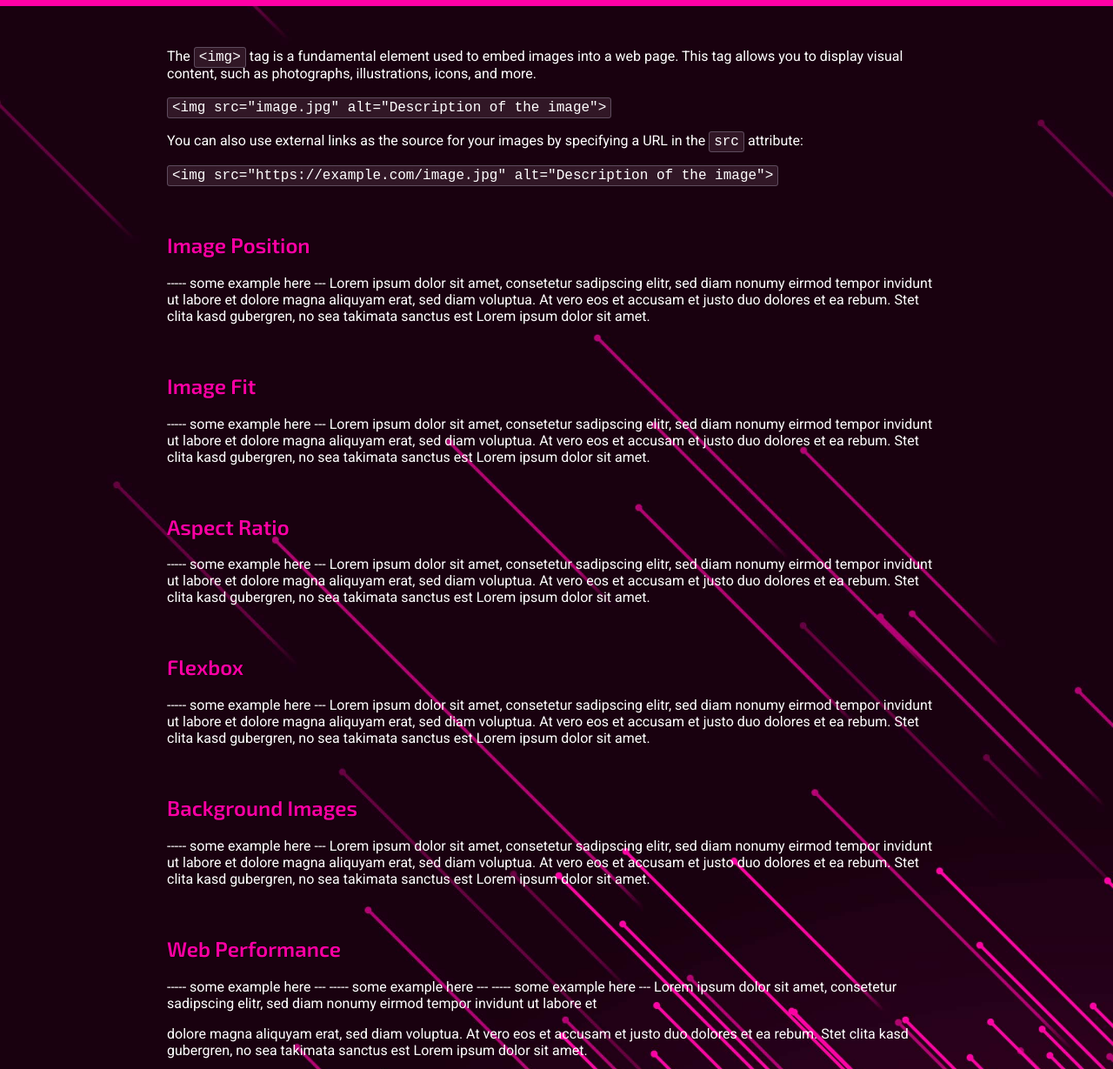
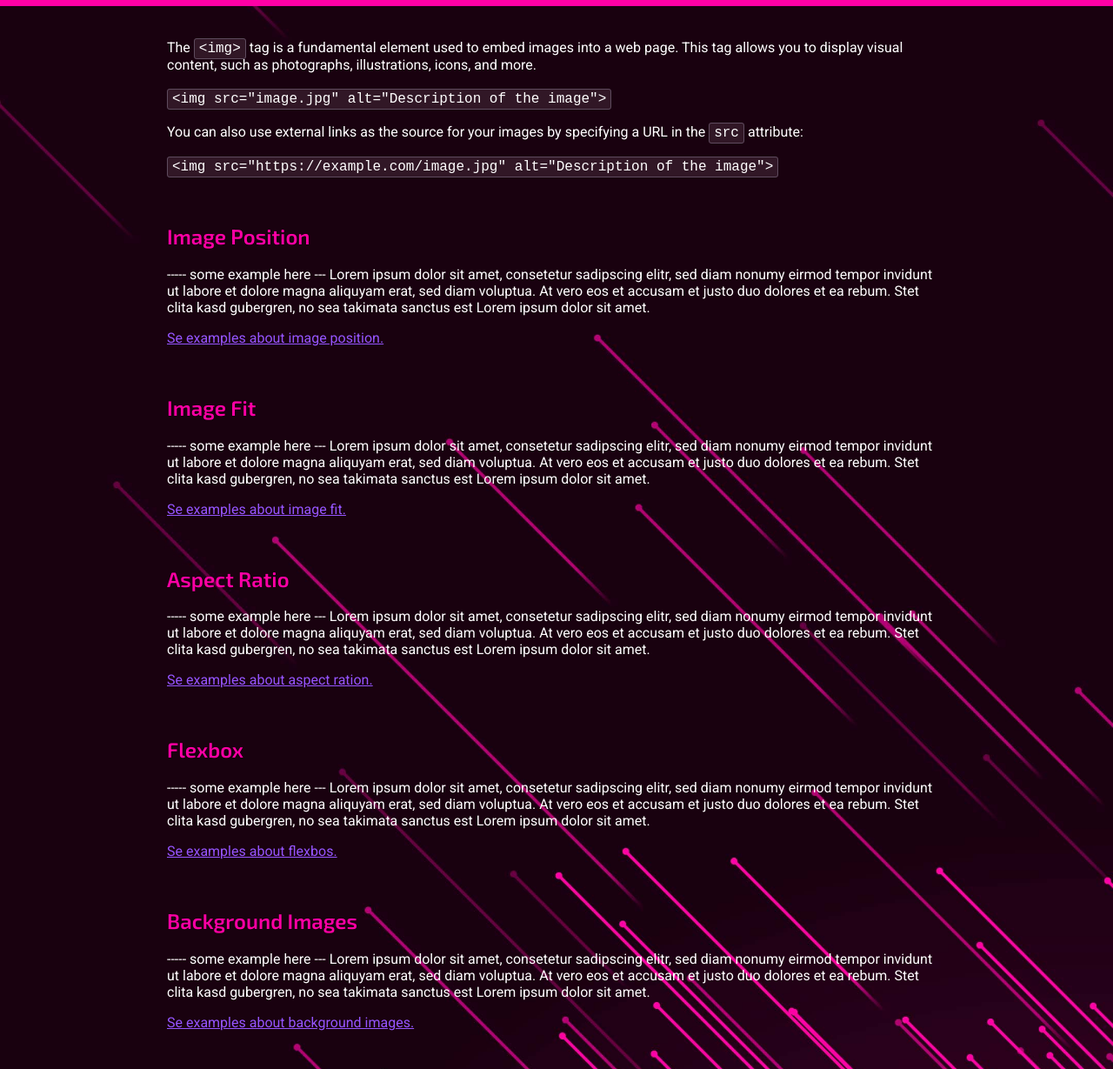
Before and after one commit to DavidGrasboeck/WDP-Images, a plain HTML site: page Summary/Summary.html in a window 1280 px wide. Shown: the part 71-1300 px from the top of the page at 87% size. Drawn offline with Linux system fonts and the light colour scheme.

Commit message:
Link to examples

```diff
--- a/Summary/Summary.html
+++ b/Summary/Summary.html
@@ -11,8 +11,6 @@
     <link rel="preconnect" href="https://fonts.gstatic.com" crossorigin>
     <link href="https://fonts.googleapis.com/css2?family=Exo+2:wght@600&family=Roboto&display=swap" rel="stylesheet">
 </head>
-
-
 
 <body>
     <header class="header">
@@ -39,6 +37,7 @@
             dolore magna aliquyam erat, sed diam voluptua. At vero eos et accusam et justo duo dolores et ea rebum. Stet
             clita kasd gubergren, no sea takimata sanctus est Lorem ipsum dolor sit amet.
         </p>
+        <p></s><a href="../CodeExamples/ImageFit/ImageFit.html" class="nav-link">Se  examples about image position.</a></p>
     </section>
     <section>
         <h2>Image Fit</h2>
@@ -47,6 +46,7 @@
             dolore magna aliquyam erat, sed diam voluptua. At vero eos et accusam et justo duo dolores et ea rebum. Stet
             clita kasd gubergren, no sea takimata sanctus est Lorem ipsum dolor sit amet.
         </p>
+        <p></s><a href="../CodeExamples/ImageFit/ImageFit.html" class="nav-link">Se  examples about image fit.</a></p>
     </section>
     <section>
         <h2>Aspect Ratio</h2>
@@ -55,6 +55,7 @@
             dolore magna aliquyam erat, sed diam voluptua. At vero eos et accusam et justo duo dolores et ea rebum. Stet
             clita kasd gubergren, no sea takimata sanctus est Lorem ipsum dolor sit amet.
         </p>
+        <p></s><a href="../CodeExamples/ImageFit/ImageFit.html" class="nav-link">Se  examples about aspect ration.</a></p>
     </section>
     <section>
         <h2>Flexbox</h2>
@@ -63,6 +64,7 @@
             dolore magna aliquyam erat, sed diam voluptua. At vero eos et accusam et justo duo dolores et ea rebum. Stet
             clita kasd gubergren, no sea takimata sanctus est Lorem ipsum dolor sit amet.
         </p>
+        <p></s><a href="../CodeExamples/ImageFit/ImageFit.html" class="nav-link">Se  examples about flexbos.</a></p>
     </section>
     <section>
         <h2>Background Images</h2>
@@ -71,6 +73,7 @@
             dolore magna aliquyam erat, sed diam voluptua. At vero eos et accusam et justo duo dolores et ea rebum. Stet
             clita kasd gubergren, no sea takimata sanctus est Lorem ipsum dolor sit amet.
         </p>
+        <p></s><a href="../CodeExamples/ImageFit/ImageFit.html" class="nav-link">Se  examples about background images.</a></p>
     </section>
     <section>
         <h2>Web Performance</h2>
@@ -79,8 +82,7 @@
             ----- some example here ---
             Lorem ipsum dolor sit amet, consetetur sadipscing elitr, sed diam nonumy eirmod tempor invidunt ut labore et
         </p> dolore magna aliquyam erat, sed diam voluptua. At vero eos et accusam et justo duo dolores et ea rebum.
-        Stet
-        clita kasd gubergren, no sea takimata sanctus est Lorem ipsum dolor sit amet.
+        <p></s><a href="../CodeExamples/ImageFit/ImageFit.html" class="nav-link">Se  examples about web performance.</a></p>
     </section>
     <footer>
         <div class="source">
--- a/styles.css
+++ b/styles.css
@@ -17,7 +17,6 @@ header {
     width: 100%;
     z-index: 1000;
     padding: 10px 0;
-
     color: #19010f;
     text-align: center;
     font-weight: bold;
@@ -26,7 +25,7 @@ header {
 }
 
 body .first-section {
-    margin-top: 50px;
+    margin-top: 40px;
     padding-top: 60px;
 }
 
```
